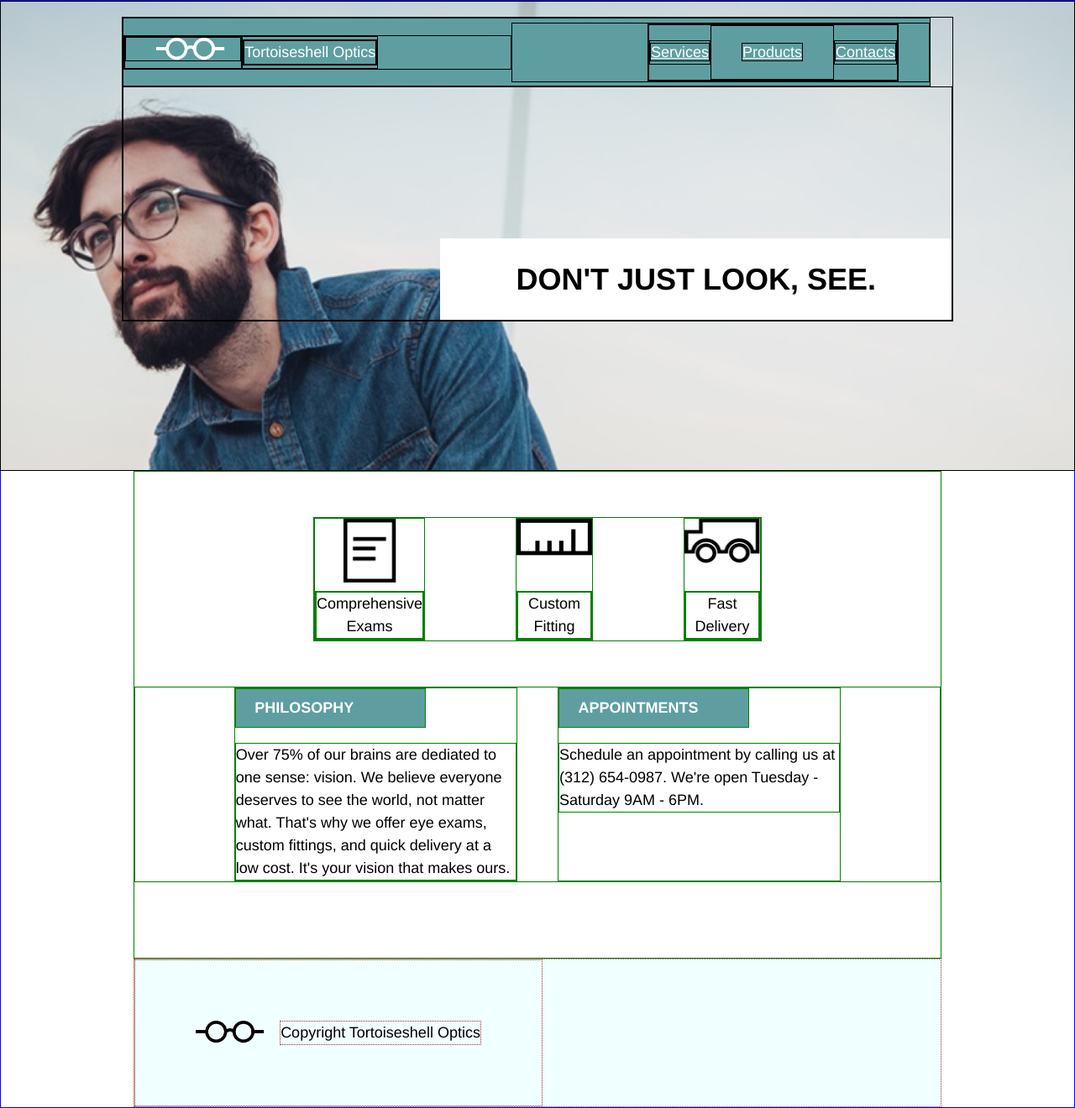
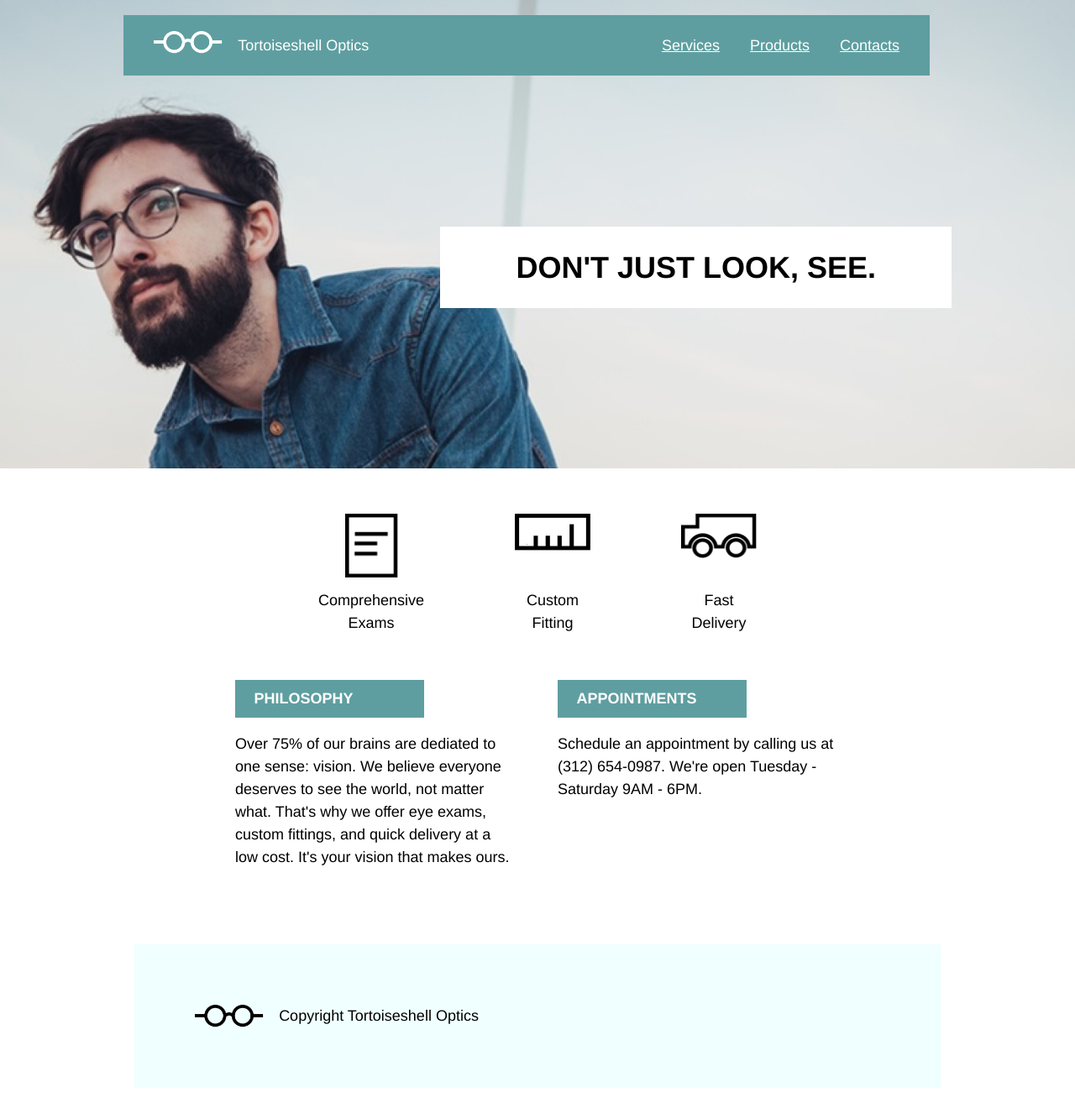
Before and after one commit to neoiscander/tortoiseshell_optics, a plain HTML site: page index.html in a window 1280 px wide. Shown: the whole page at 84% size. After the commit the page ends 1296 px from the top, so only its background shows below. Drawn offline with Linux system fonts and the light colour scheme.

Commit message:
css without border

```diff
--- a/resources/css/style.css
+++ b/resources/css/style.css
@@ -8,7 +8,7 @@ body {
 	flex-direction: column;
 	justify-content: center;
 	align-items: center;
-	border: 1px solid blue;
+	/*border: 1px solid blue;*/
 	line-height: 1.5;
 }
 
@@ -112,9 +112,9 @@ body {
 
 
 	/* border for header */
-	.header, .header-container, .logo-container, .logo, .navigation, .slogan, .slogan h4, .logo div, .logo img, .logo h4, nav, nav ul, li, a {
+	/*.header, .header-container, .logo-container, .logo, .navigation, .slogan, .slogan h4, .logo div, .logo img, .logo h4, nav, nav ul, li, a {
 		border: 1px solid black;
-	}
+	}*/
 
 
 /* ----------- main --------------- */
@@ -191,9 +191,9 @@ body {
 	}
 
 	/*border for main*/
-	.main, .row, .image, .image img, .item, .text, .main h4, .main p {
+	/*.main, .row, .image, .image img, .item, .text, .main h4, .main p {
 		border: 1px solid green;
-	}
+	}*/
 
 /* ---------- Footer --------------*/
 
@@ -222,9 +222,9 @@ body {
 	}
 
 	/* footer border */
-	footer, .footer-container, footer div, footer h4 {
+	/*footer, .footer-container, footer div, footer h4 {
 		border: 1px dotted brown;
-	}
+	}*/
 
 
 /* ----- Media Queries -----------*/
```
